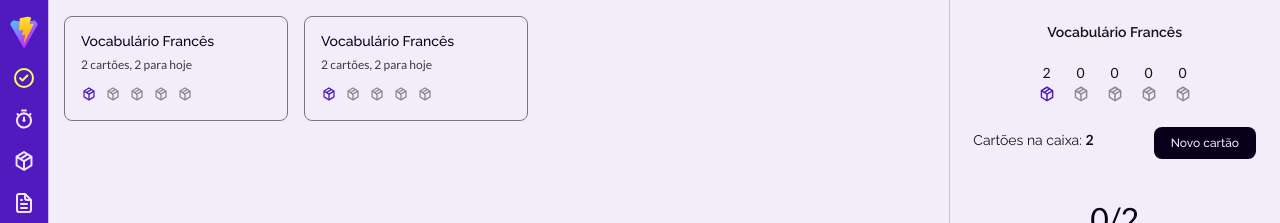
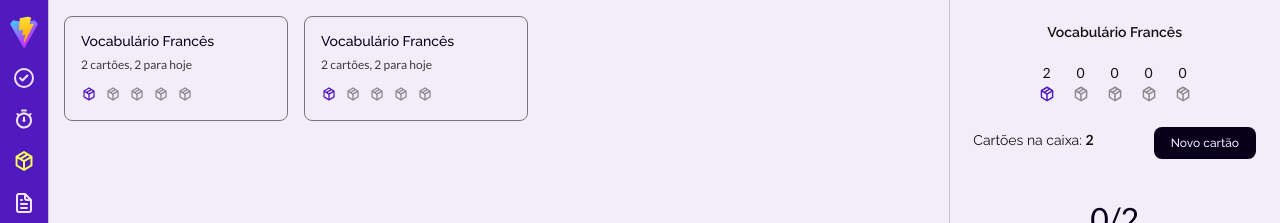
Before and after one commit to CosmicTasks/dev, a React (Vite) app in the folder app/: page /app/cards in a window 1280 px wide. Shown: the top 223 px of the page. Built offline with nearby package versions, Linux system fonts and the light colour scheme; what emoji-mart would draw is missing.

Commit message:
Add NavLink component to Sidebar for routing

```diff
--- a/app/src/components/app/Sidebar.jsx
+++ b/app/src/components/app/Sidebar.jsx
@@ -9,8 +9,9 @@ import {
   UilChartPie,
   UilSearch,
   UilEnvelope,
-  UilSetting
+  UilSetting,
 } from "@iconscout/react-unicons";
+import { NavLink } from "react-router-dom";
 
 const Sidebar = () => {
   return (
@@ -20,13 +21,24 @@ const Sidebar = () => {
           <img className={style.img} src={ViteLogo} alt="Perfil do usuário" />
         </div>
         <div className={style.item}>
-          <UilCheckCircle size="24" color="var(--a3)" />
+          <NavLink to="tasks" className={style.link}>
+            {({ isActive }) => (
+              <UilCheckCircle
+                size="24"
+                className={isActive ? style.active : ""}
+              />
+            )}
+          </NavLink>
         </div>
         <div className={style.item}>
           <UilStopwatch size="24" color="var(--r1)" />
         </div>
         <div className={style.item}>
-          <UilBox size="24" color="var(--r1)" />
+          <NavLink to="cards" className={style.link}>
+            {({ isActive }) => (
+              <UilBox size="24" className={isActive ? style.active : ""} />
+            )}
+          </NavLink>
         </div>
         <div className={style.item}>
           <UilFileAlt size="24" color="var(--r1)" />
--- a/app/src/components/app/Sidebar.module.css
+++ b/app/src/components/app/Sidebar.module.css
@@ -25,6 +25,7 @@
 
 .item {
   cursor: pointer;
+  position: relative;
 }
 
 .secondaryItems {
@@ -33,3 +34,11 @@
   gap: 16px;
   align-items: center;
 }
+
+.link svg {
+  fill: var(--r1);
+}
+
+.link svg.active {
+  fill: var(--a3);
+}
```
